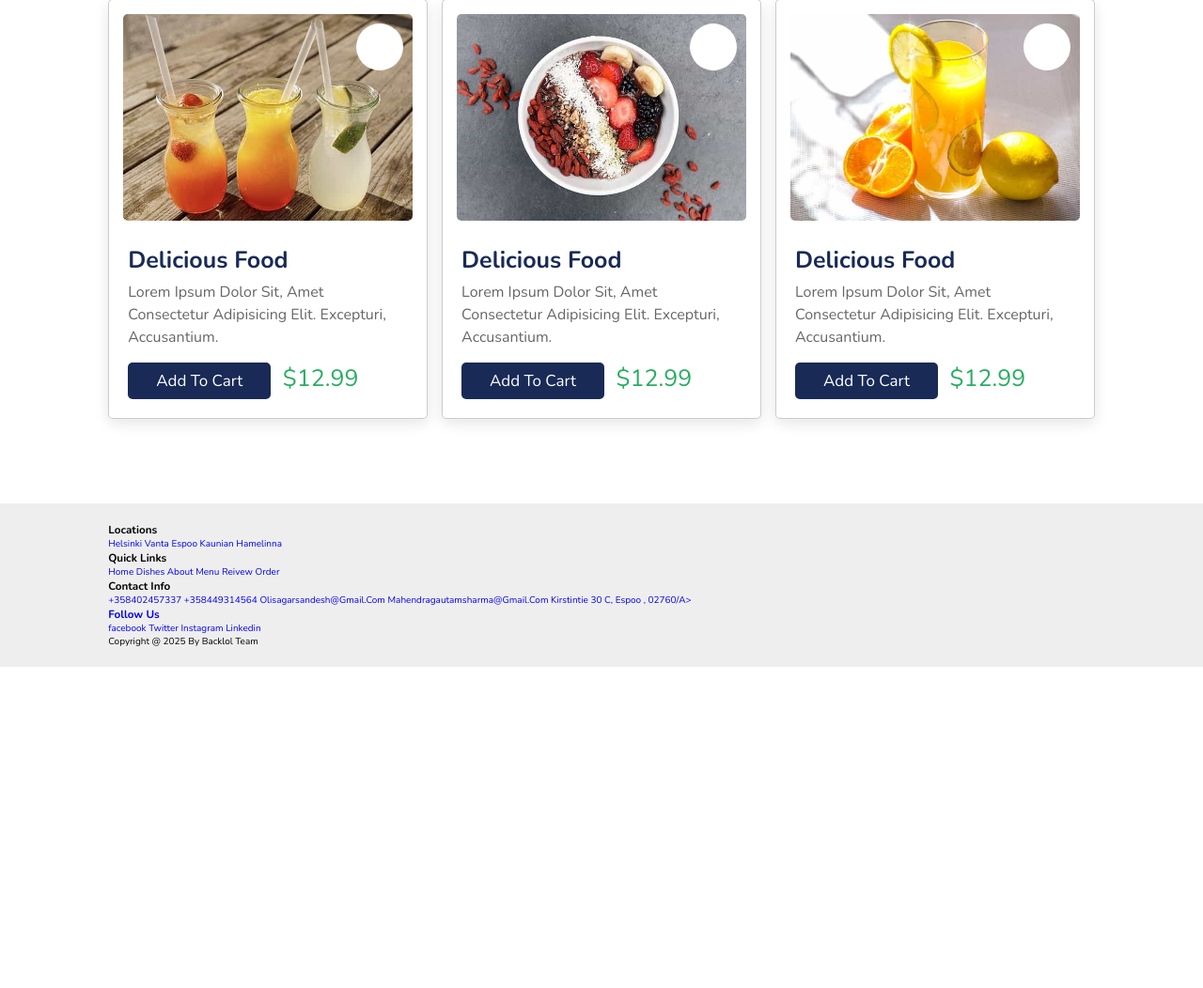
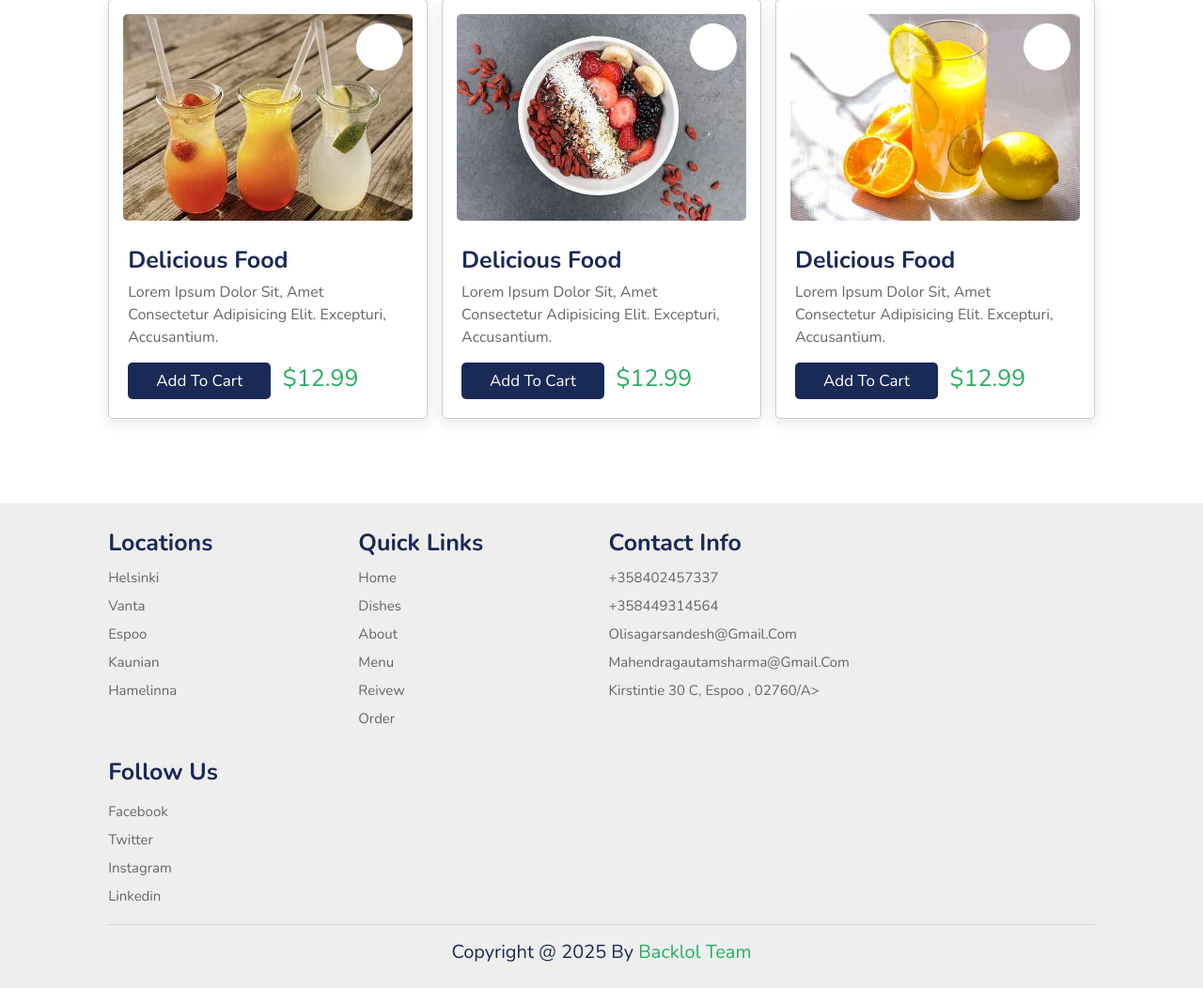
Before and after one commit to 123mahendra/Restro_Project_Management_System, a Flask app: page /menu in a window 1280 px wide. Shown: the part 1113-2165 px from the top of the page at 94% size. Before the commit the page ends 1823 px from the top, so only its background shows below. Run offline with Flask 3, Linux system fonts and the light colour scheme; data that the repository does not hold is empty.

Commit message:
footer css added to index file

```diff
--- a/static/css/style.css
+++ b/static/css/style.css
@@ -594,3 +594,42 @@ header .icons #menu-bars{
 .order form .btn{
     margin-top: 0;
 }
+
+
+.footer .box-container{
+    display: grid;
+    grid-template-columns: repeat(auto-fit, minmax(25rem, 1fr));
+    gap:1.5rem;
+}
+
+.footer .box-container .box h3{
+    padding:.5rem 0;
+    font-size: 2.5rem;
+    color:var(--black);
+}
+
+.footer .box-container .box a{
+    display: block;
+    padding:.5rem 0;
+    font-size: 1.5rem;
+    color:var(--light-color);
+}
+
+.footer .box-container .box a:hover{
+    color:var(--green);
+    text-decoration: underline;
+}
+
+.footer .credit{
+    text-align: center;
+    border-top: .1rem solid rgba(0,0,0,.1);
+    font-size: 2rem;
+    color:var(--black);
+    padding:.5rem;
+    padding-top: 1.5rem;
+    margin-top: 1.5rem;
+}
+
+.footer .credit span{
+    color:var(--green);
+}
```
